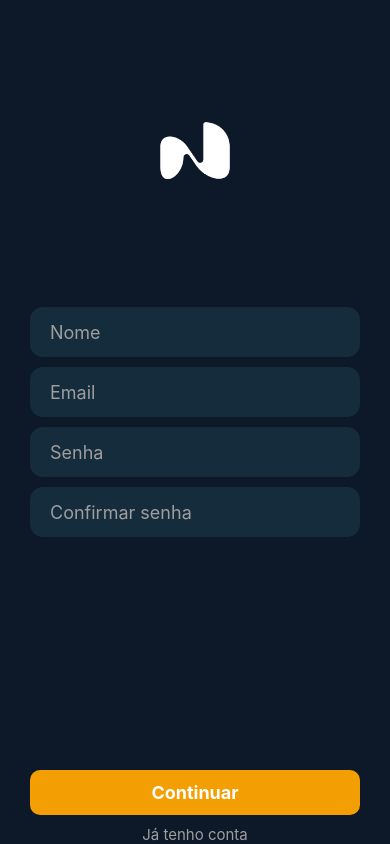
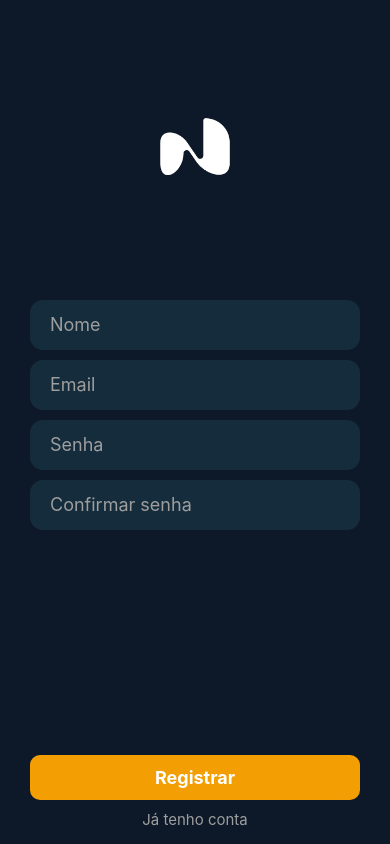
Before and after one commit to NexaOrg/nexa-finance-frontend, a React Native app: screen /Register in a window 390 px wide. Built offline with nearby package versions, Linux system fonts and the light colour scheme; no server answers.

Commit message:
fix: adjusts app bottom padding

```diff
--- a/src/screens/Login.tsx
+++ b/src/screens/Login.tsx
@@ -47,7 +47,7 @@ export function Login({ navigation }: any) {
             }}>Esqueci minha senha</Text>
           </TouchableOpacity>
 
-          <View style={{ flex: 1, justifyContent: 'flex-end', gap: 10 }}>
+          <View style={{ flex: 1, justifyContent: 'flex-end', gap: 10, paddingBottom: 15 }}>
             <TouchableOpacity style={{
               width: '100%',
               height: 45,
--- a/src/screens/Register.tsx
+++ b/src/screens/Register.tsx
@@ -74,7 +74,7 @@ export function Register({ navigation }: any) {
                         onChangeText={setConfirmPassword}
                         secureTextEntry={true} />
 
-                    <View style={{ flex: 1, justifyContent: 'flex-end', gap: 10 }}>
+                    <View style={{ flex: 1, justifyContent: 'flex-end', gap: 10, paddingBottom: 15 }}>
                         <TouchableOpacity style={{
                             width: '100%',
                             height: 45,
@@ -86,7 +86,7 @@ export function Register({ navigation }: any) {
                             alignItems: 'center',
                         }}
                             onPress={handleRegister}>
-                            <Text style={{ color: 'white', fontSize: 18, fontWeight: 700 }}>Continuar</Text>
+                            <Text style={{ color: 'white', fontSize: 18, fontWeight: 700 }}>Registrar</Text>
                         </TouchableOpacity>
 
                         <TouchableOpacity onPress={() => navigation.goBack()}>
```
